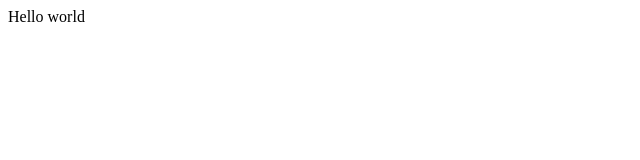
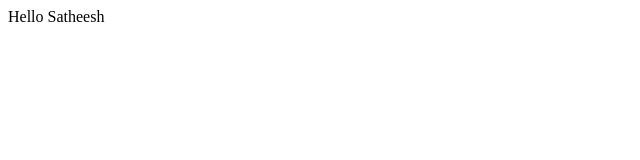
Before and after one commit to satheeshkumars/satheeshkumars.github.io, a plain HTML site: page index.html in a window 1280 px wide. Shown: the full height of the page, 0-640 px from the left. Drawn offline with Linux system fonts and the light colour scheme.

Commit message:
Update index.html

```diff
--- a/index.html
+++ b/index.html
@@ -1,6 +1,6 @@
 <html>
 <header><title>This is title</title></header>
 <body>
-Hello world
+Hello Satheesh
 </body>
 </html>
```
